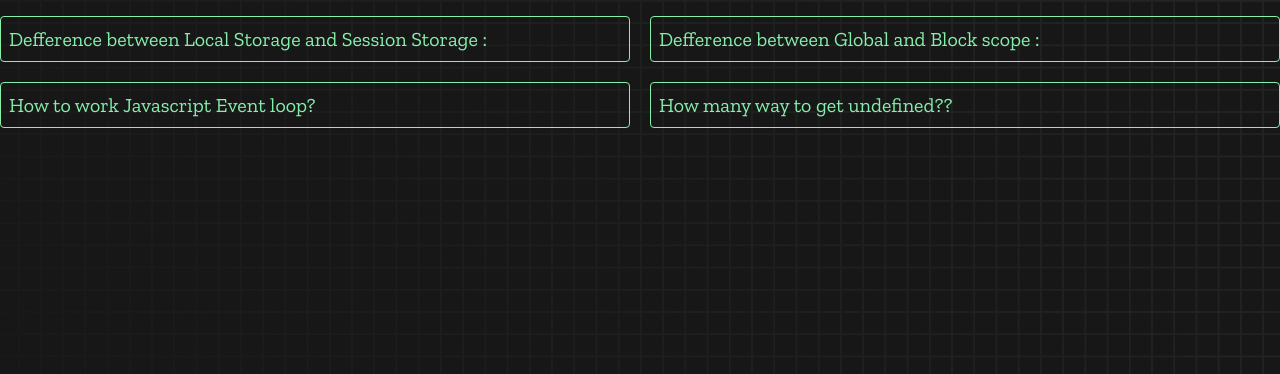
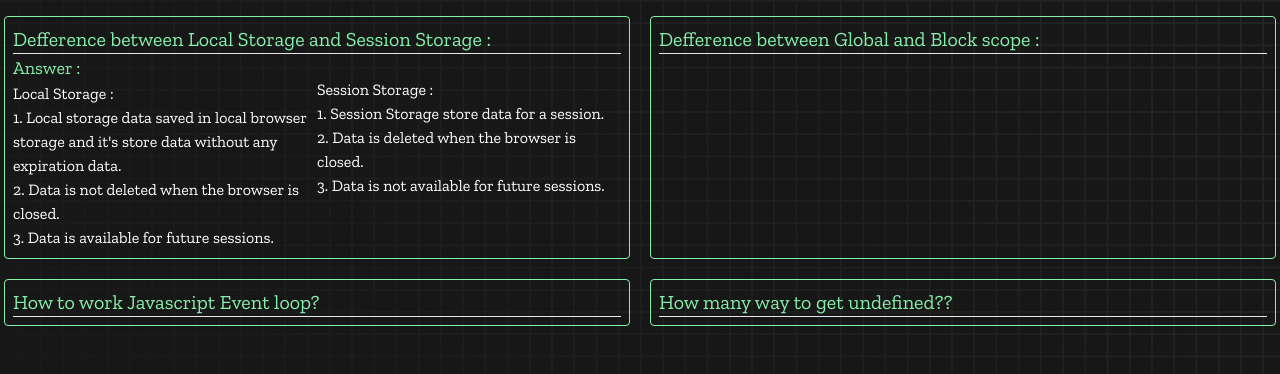
Before and after one commit to indrajith76/type-monster-debug, a plain HTML site: page blog.html in a window 1280 px wide. Shown: the part 72-446 px from the top of the page. Drawn offline with nearby package versions, Linux system fonts and the light colour scheme.

Commit message:
added first question

```diff
--- a/blog.html
+++ b/blog.html
@@ -18,19 +18,45 @@
     <header>
         <h1 class="text-4xl text-white text-center underline decoration-green-400 mb-9 pt-3">Javascript Blog</h1>
     </header>
-    <main class="container mx-auto">
+    <main class="container pl-1 pr-1 md:mx-auto">
         <section class="grid grid-cols-1 lg:grid-cols-2 gap-5">
             <div class="border border-green-300 p-2 rounded">
                 <h3 class="text-xl text-green-300">Defference between Local Storage and Session Storage :</h3>
+                <hr>
+                <div class="grid grid-cols-1 md:grid-cols-2 lg:grid-cols-2">
+                    <div>
+                        <p class="text-white"><span class="text-green-300 text-lg">Answer :</span>
+                            <br>
+                            Local Storage :<br>
+                            1. Local storage data saved in local browser storage and it's store data without any expiration data.<br>
+                            2. Data is not deleted when the browser is closed.<br>
+                            3. Data is available for future sessions.
+
+                        </p>
+                    </div>
+                    <div>
+                        <p class="text-white">
+                            <br>
+                            Session Storage :<br>
+                            1. Session Storage store data for a session.<br>
+                            2. Data is deleted when the browser is closed.<br>
+                            3. Data is not available for future sessions.
+
+                        </p>
+                    </div>
+                </div>
             </div>
             <div class="border border-green-300 p-2 rounded">
                 <h3 class="text-xl text-green-300">Defference between Global and Block scope :</h3>
+                <hr>
             </div>
             <div class="border border-green-300 p-2 rounded">
                 <h3 class="text-xl text-green-300">How to work Javascript Event loop?</h3>
+                <hr>
             </div>
             <div class="border border-green-300 p-2 rounded">
                 <h3 class="text-xl text-green-300">How many way to get undefined??</h3>
+                <hr>
             </div>
         </section>
     </main>
```
